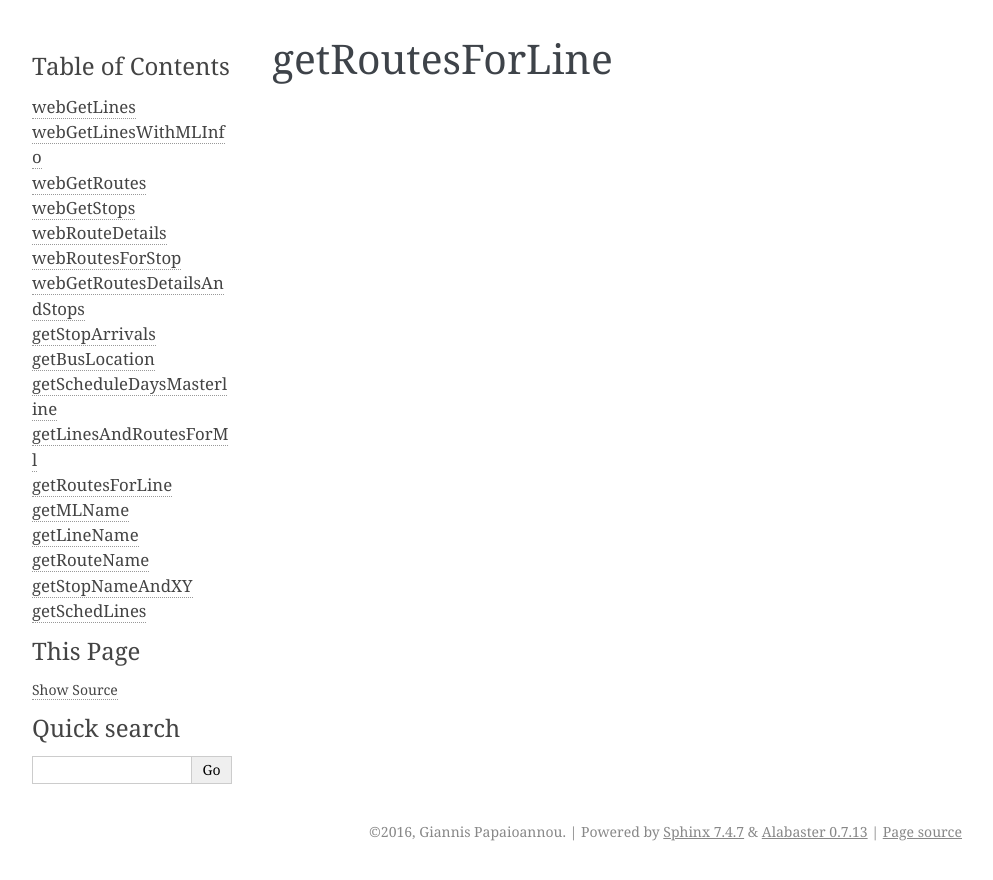
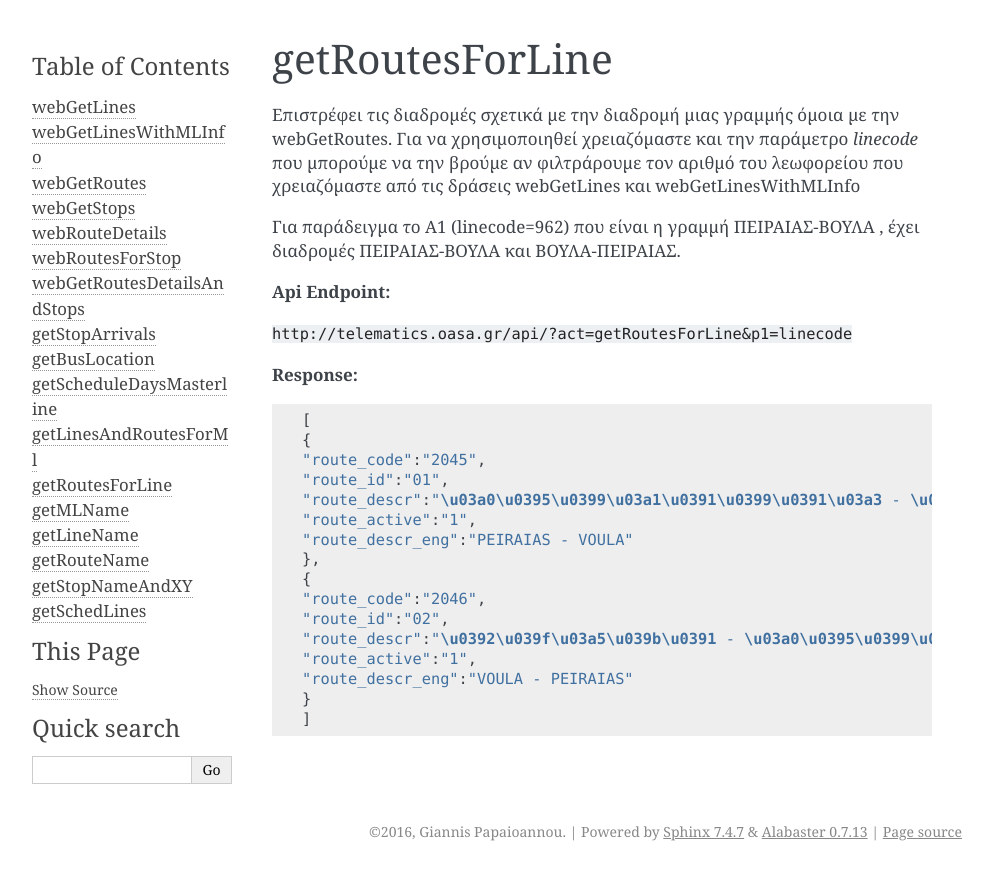
Before and after one commit to gph03n1x/OASA-Telematics-API-Documentation, a Sphinx documentation site: the page built from docs/source/getRoutesForLine.rst, in a window 1280 px wide. Shown: the top 880 px of the page, without its empty margins (148-1141 px from the left). Built offline with Sphinx 7.4.7, drawn with Linux system fonts in a browser that asks for light colours.

Commit message:
Completed getRoutesForLine, getMLName, getLineName

```diff
--- a/docs/source/getRoutesForLine.rst
+++ b/docs/source/getRoutesForLine.rst
@@ -1,2 +1,35 @@
 getRoutesForLine
 ================
+
+Επιστρέφει τις διαδρομές σχετικά με την διαδρομή μιας γραμμής όμοια με την webGetRoutes.
+Για να χρησιμοποιηθεί χρειαζόμαστε και την παράμετρο *linecode* που μπορούμε να
+την βρούμε αν φιλτράρουμε τον αριθμό του λεωφορείου που χρειαζόμαστε από τις
+δράσεις webGetLines και webGetLinesWithMLInfo
+
+Για παράδειγμα το Α1 (linecode=962) που είναι η γραμμή ΠΕΙΡΑΙΑΣ-ΒΟΥΛΑ , έχει διαδρομές
+ΠΕΙΡΑΙΑΣ-ΒΟΥΛΑ και ΒΟΥΛΑ-ΠΕΙΡΑΙΑΣ.
+
+**Api Endpoint:**
+
+``http://telematics.oasa.gr/api/?act=getRoutesForLine&p1=linecode``
+
+**Response:**
+
+.. code-block:: python
+
+   [
+   {
+   "route_code":"2045",
+   "route_id":"01",
+   "route_descr":"\u03a0\u0395\u0399\u03a1\u0391\u0399\u0391\u03a3 - \u0392\u039f\u03a5\u039b\u0391",
+   "route_active":"1",
+   "route_descr_eng":"PEIRAIAS - VOULA"
+   },
+   {
+   "route_code":"2046",
+   "route_id":"02",
+   "route_descr":"\u0392\u039f\u03a5\u039b\u0391 - \u03a0\u0395\u0399\u03a1\u0391\u0399\u0391\u03a3",
+   "route_active":"1",
+   "route_descr_eng":"VOULA - PEIRAIAS"
+   }
+   ]
```
Also changed, not shown: docs/source/getLineName.rst (+23 -0 lines), docs/source/getMLName.rst (+18 -0 lines).
